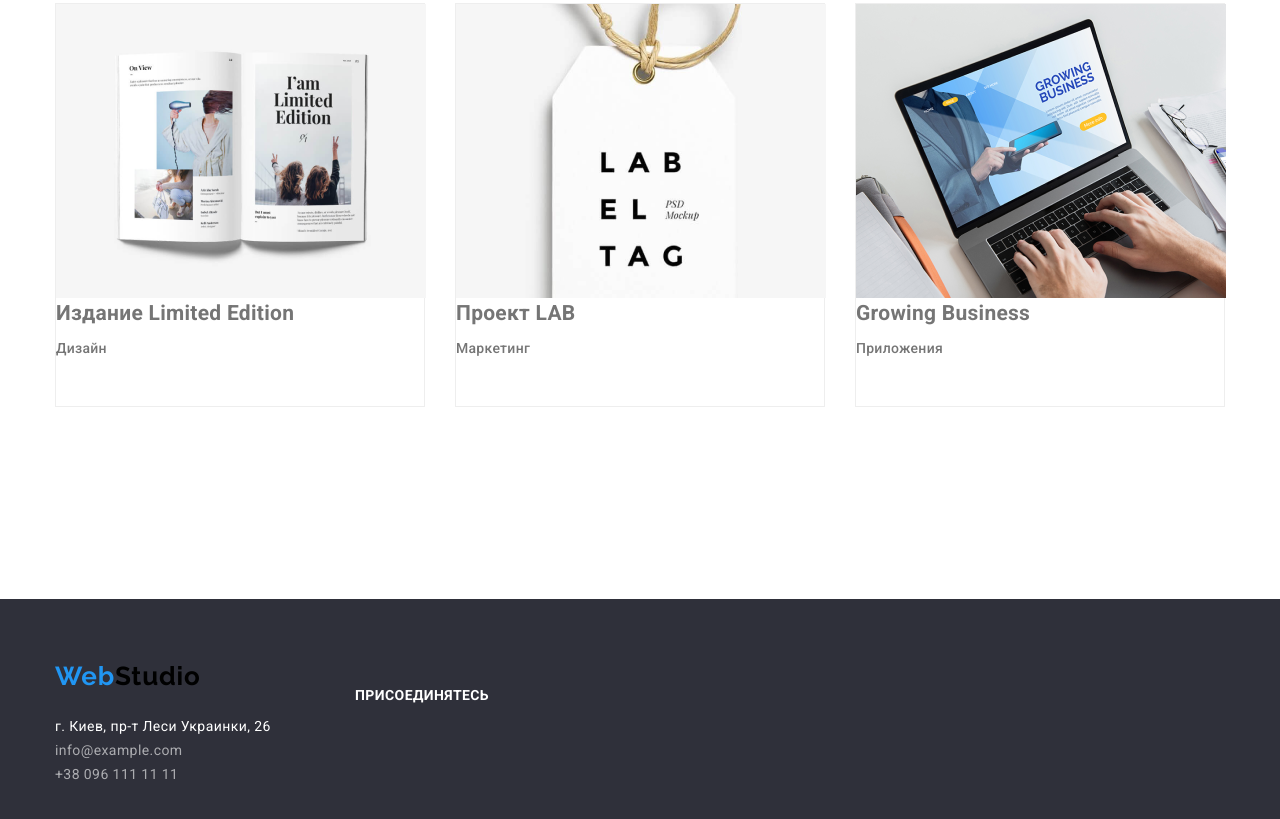
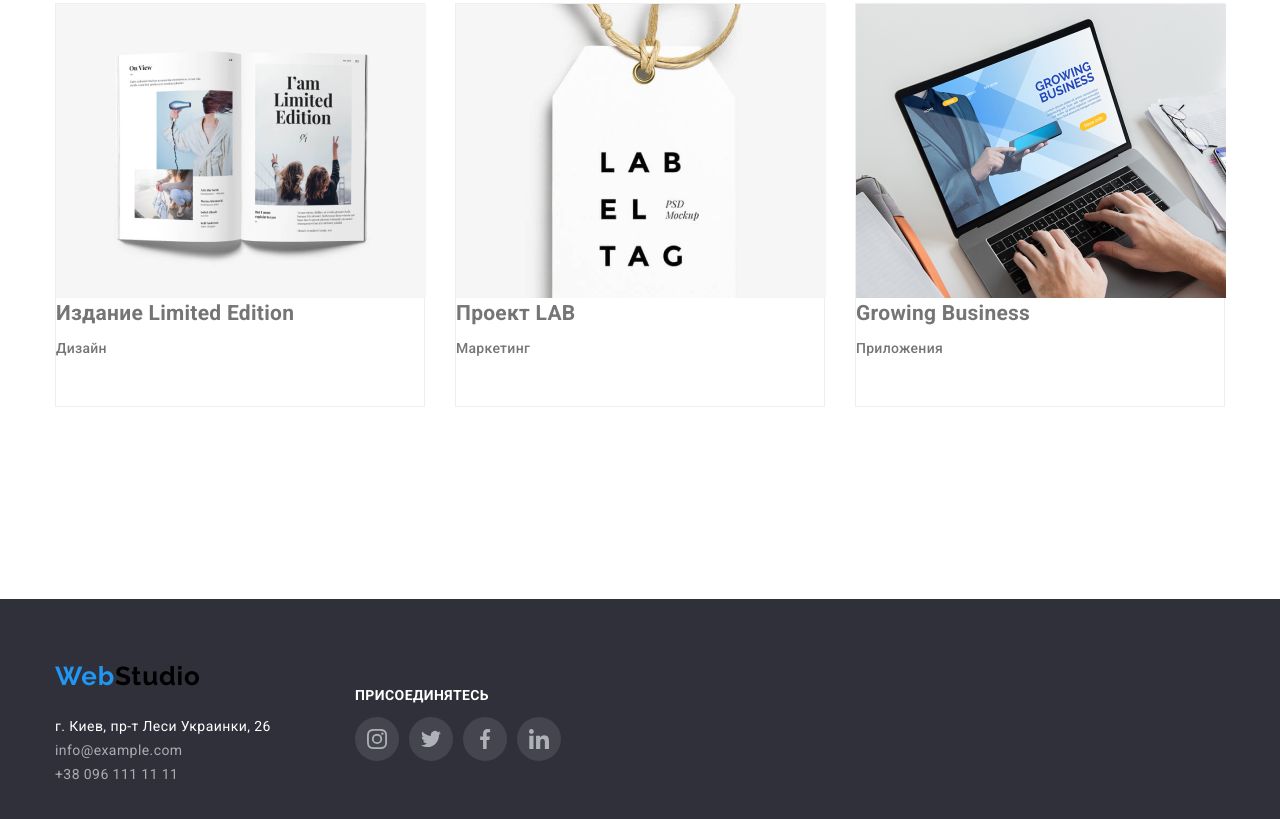
Before and after one commit to KupreichukAlex/go-it-markup-hw-04, a plain HTML site: page portfolio.html in a window 1280 px wide. Shown: the part 1123-1942 px from the top of the page. Drawn offline with nearby package versions, Linux system fonts and the light colour scheme.

Commit message:
finished portfolio

```diff
--- a/portfolio.html
+++ b/portfolio.html
@@ -33,8 +33,20 @@
             </nav>
 
             <ul class="list-contact">
-             <li class="item"><a class="contact-mail link" href="mailto:info@devstudio.com">info@devstudio.com</a></li>
-             <li class="item"><a class="contact-number link" href="tel:+380961111111">+38 096 111 11 11</a></li>
+                <li class="item"><a class="contact-mail link" href="mailto:info@devstudio.com">
+                        <svg class="icon-mail">
+                            <use href="./images/sprite.svg#envelope"></use>
+                        </svg>
+                        info@devstudio.com
+                    </a>
+                </li>
+                <li class="item"><a class="contact-number link" href="tel:+380961111111">
+                        <svg class="icon-phone">
+                            <use href="./images/sprite.svg#smartphone"></use>
+                        </svg>
+                        +38 096 111 11 11
+                    </a>
+                </li>
             </ul>
 
         </div>
@@ -131,11 +143,27 @@
             </address>
             <div class="social-footer">
                 <h2 class="title-footer-small">Присоединятесь</h2>
-                <ul class="list-social-footer ">
-                    <li class="icon-item"><a href="#" class="icon-instagram"></a></li>
-                    <li class="icon-item"><a href="#" class="icon-twitter"></a></li>
-                    <li class="icon-item"><a href="#" class="icon-facebook"></a></li>
-                    <li class="icon-item"><a href="#" class="icon-linked-in"></a></li>
+                <ul class="list-social-footer">
+                    <li class="icon-item"><a href="#" class="link-social-circle footer-social-bg">
+                            <svg class="icon">
+                                <use href="./images/sprite.svg#instagram"></use>
+                            </svg>
+                        </a></li>
+                    <li class="icon-item"><a href="#" class="link-social-circle footer-social-bg">
+                            <svg class="icon">
+                                <use href="./images/sprite.svg#twitter"></use>
+                            </svg>
+                        </a></li>
+                    <li class="icon-item"><a href="#" class="link-social-circle footer-social-bg">
+                            <svg class="icon">
+                                <use href="./images/sprite.svg#facebook"></use>
+                            </svg>
+                        </a></li>
+                    <li class="icon-item"><a href="#" class="link-social-circle footer-social-bg">
+                            <svg class="icon">
+                                <use href="./images/sprite.svg#linkedin"></use>
+                            </svg>
+                        </a></li>
                 </ul>
             </div>
         </div>
```
